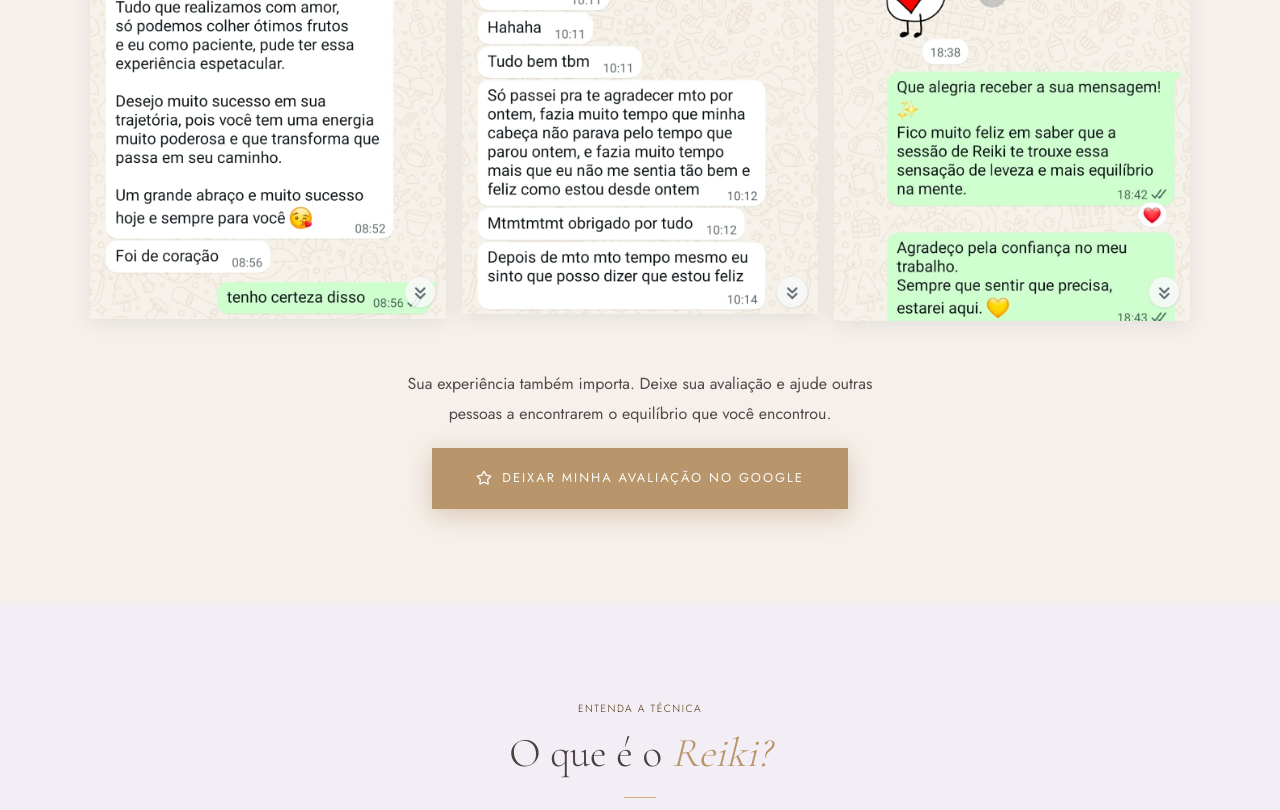
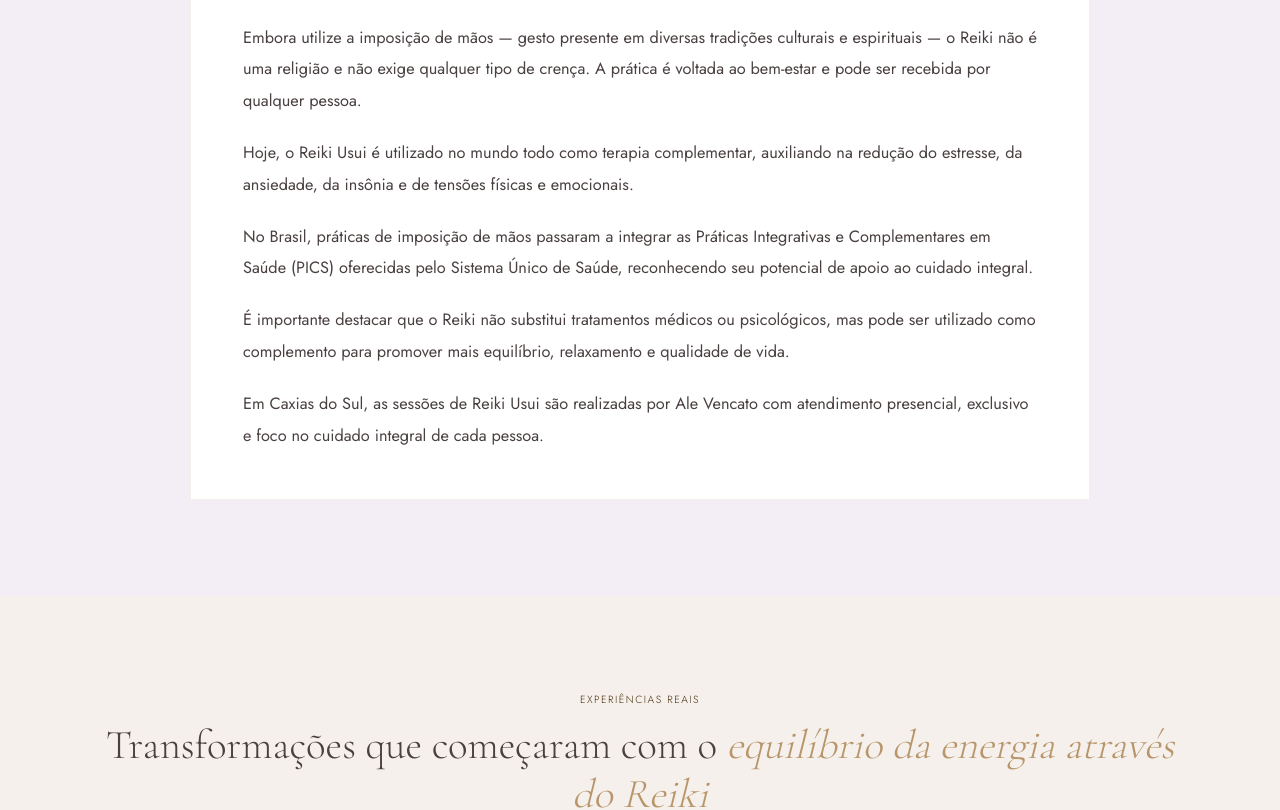
Before and after one commit to susiguerra1-pixel/alevencatoreiki, a Next.js app: page / in a window 1280 px wide. Shown: the part 5120-5930 px from the top of the page. Built offline with nearby package versions, Linux system fonts and the light colour scheme.

Commit message:
feat: move O que é Reiki antes dos depoimentos para melhor fluxo de conversão
Co-Authored-By: Claude Sonnet 4.6 <noreply@anthropic.com>

```diff
--- a/src/app/page.tsx
+++ b/src/app/page.tsx
@@ -24,8 +24,8 @@ export default function Home() {
         <ComoFunciona />
         <SobreAle />
         <Sessoes />
+        <OqueEReiki />
         <Testimonials />
-        <OqueEReiki />
         <FAQ />
         <FinalCTA />
         <LeadMagnet />
```
